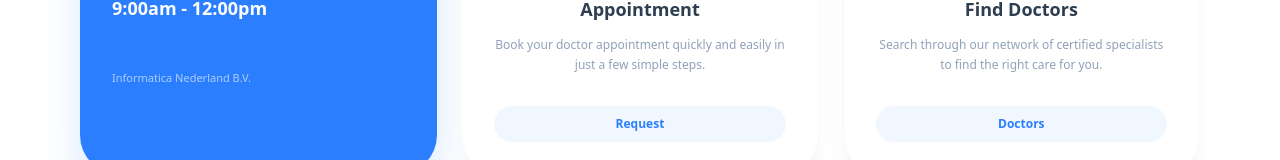
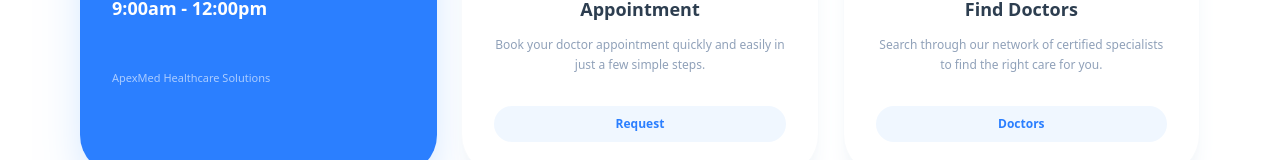
Before and after one commit to angelapradhan/apexmed-project, a React (Vite) app in the folder frontend/: page / in a window 1280 px wide. Shown: the part 778-938 px from the top of the page. Built offline with nearby package versions, Linux system fonts and the light colour scheme.

Commit message:
Landing Page updated

```diff
--- a/frontend/src/pages/LandingPage.jsx
+++ b/frontend/src/pages/LandingPage.jsx
@@ -114,7 +114,7 @@ const LandingPage = () => {
                 </div>
                 <Clock size={36} className="opacity-80" />
              </div>
-             <p className="text-[11px] opacity-60">Informatica Nederland B.V.</p>
+             <p className="text-[11px] opacity-60">ApexMed Healthcare Solutions</p>
           </div>
           <ActionCard
             title="Appointment"
@@ -193,7 +193,7 @@ const LandingPage = () => {
       </section>
 
       {/* --- 7. FOOTER / CONTACT --- */}
-      <footer ref={footerSectionRef} className="bg-[#5a8c8c] text-white pt-16 pb-8 px-6 md:px-20 mt-20">
+      <footer ref={footerSectionRef} className="bg-[#1b1a1a] text-white pt-16 pb-8 px-6 md:px-20 mt-20">
         <div className="max-w-7xl mx-auto">
           <div className="flex flex-col md:flex-row items-center justify-between border-t border-white/10 pt-8 gap-8">
             <div className="flex items-center gap-2">
@@ -204,9 +204,6 @@ const LandingPage = () => {
               <div className="flex items-center gap-2"><Phone size={18} /><span>(+977) 9876543210</span></div>
               <div className="flex items-center gap-2"><Mail size={18} /><span>info@apexmed.com</span></div>
               <div className="flex items-center gap-2"><MapPin size={18} /><span>Kathmandu, Nepal</span></div>
-            </div>
-            <div className="flex gap-5">
-              <Facebook size={20} className="hover:scale-110 cursor-pointer" /><Twitter size={20} className="hover:scale-110 cursor-pointer" /><Youtube size={20} className="hover:scale-110 cursor-pointer" />
             </div>
           </div>
           <div className="text-center mt-12 text-xs text-blue-50 opacity-60">© 2026 ApexMed Healthcare Solutions</div>
```
